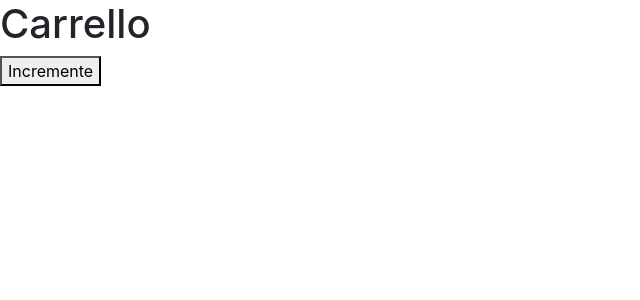
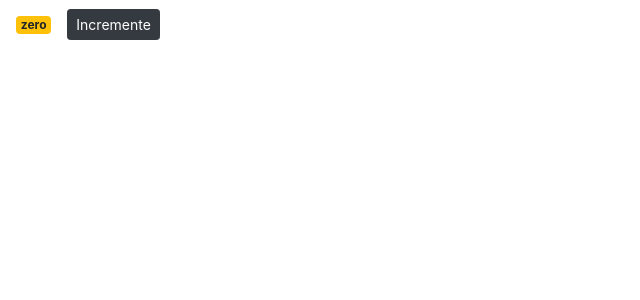
Before and after one commit to Nino-Chimento/prova-react, a React (Create React App) app: page / in a window 1280 px wide. Shown: the top 300 px of the page, without its empty margins (0-640 px from the left). Built offline with nearby package versions, Linux system fonts and the light colour scheme.

Commit message:
cambio colore conteggio numero

```diff
--- a/src/components/counter.jsx
+++ b/src/components/counter.jsx
@@ -1,13 +1,28 @@
 import React, { Component } from 'react';
 
 class Counter  extends Component {
+    state = {
+        count : 0,
+
+    }
+
     render() {
+        let classesBtn = "badge m-3 badge-";
+        classesBtn += this.state.count === 0 ?"warning" : "primary";
         return (<React.Fragment>
-                 <h1>Carrello</h1>
-                 <button>Incremente</button>
+
+                 <span className={classesBtn}>{this.formatCount()}</span>
+                 <button className ="btn btn-sm btn-dark">Incremente</button>
                </React.Fragment>
                );
     }
+
+    formatCount() {
+        const { count } = this.state;
+        return count === 0 ? "zero" : count;
+    }
 }
 
+
+
 export default Counter;
```
